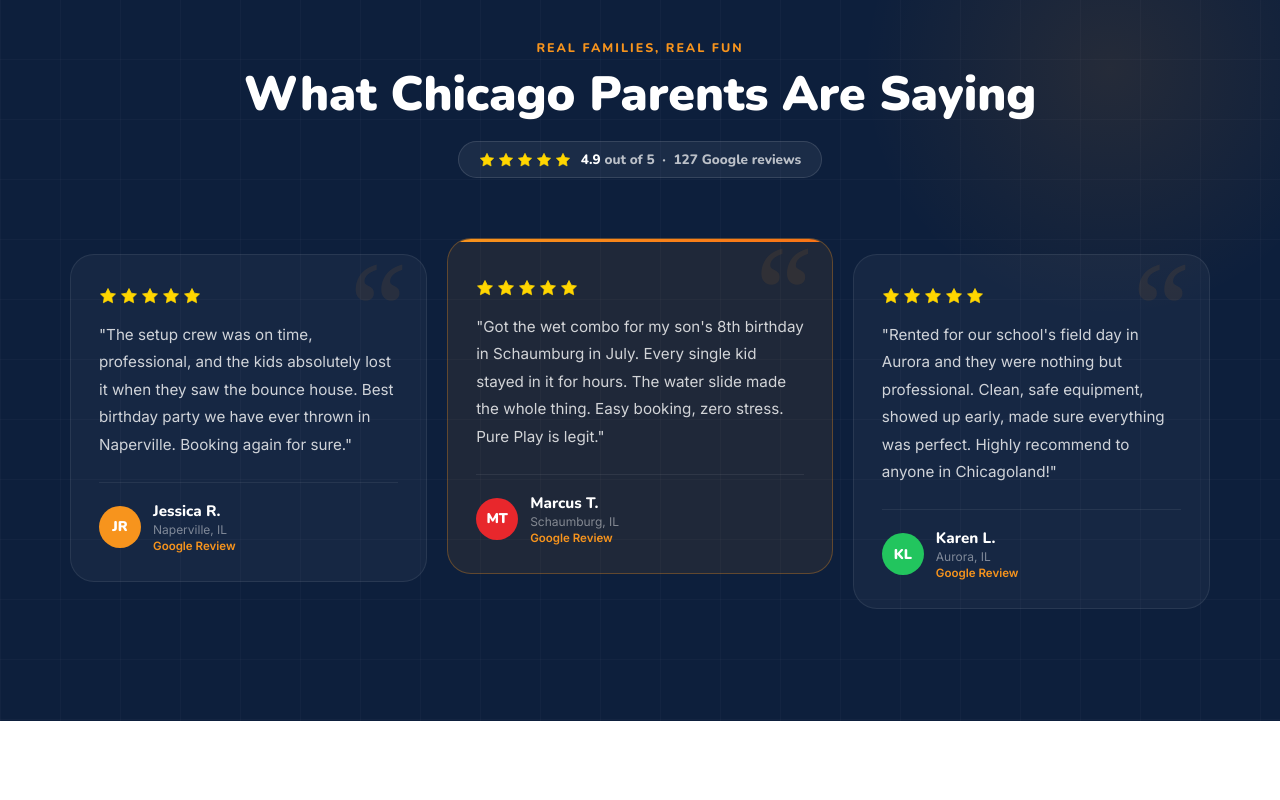
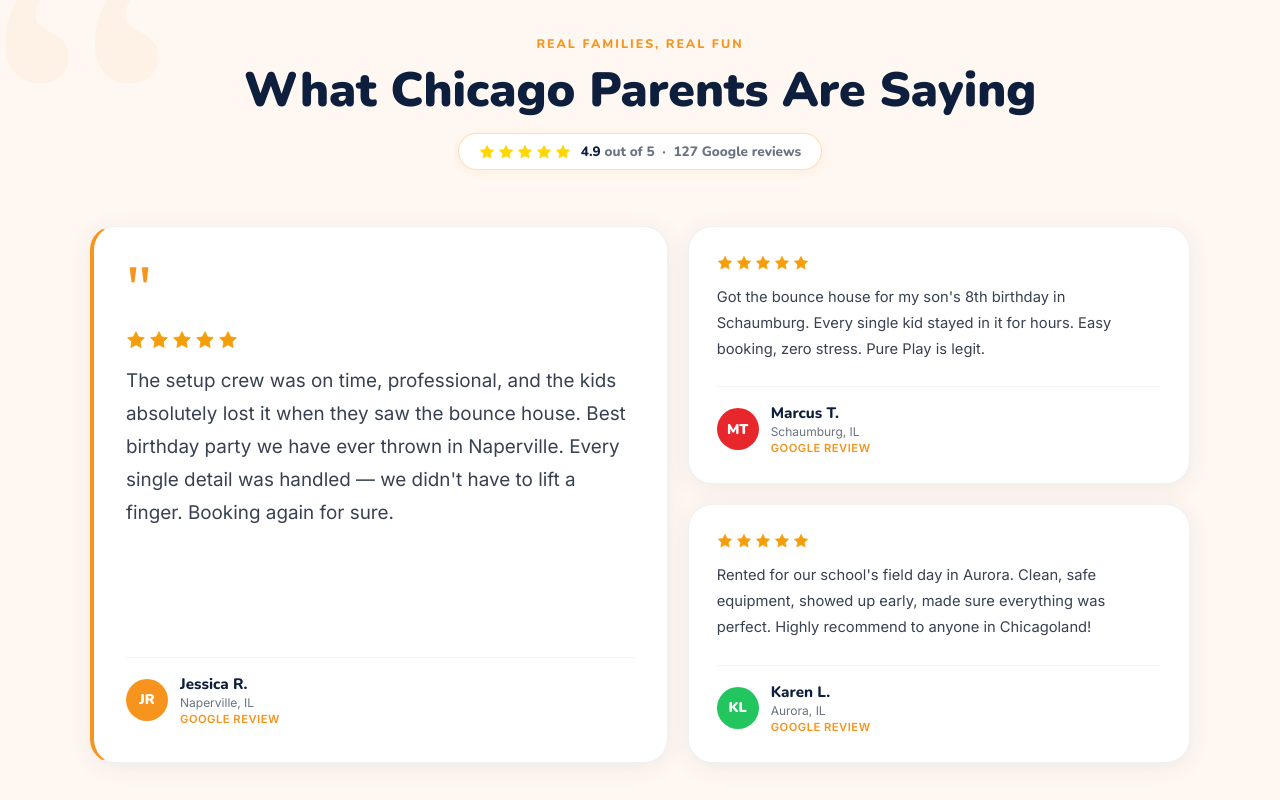
Before and after one commit to Mister-97/pureplay-rentals, a plain HTML site: page index.html in a window 1280 px wide. Shown: the part 3920-4720 px from the top of the page. Drawn offline with nearby package versions, Linux system fonts and the light colour scheme.

Commit message:
Testimonials redesign, sitemap city pages, button fix
- Testimonials: warm cream bg (#fff8f2), asymmetric 2-col layout —
  featured card spans full left column with orange left border + big quote,
  two compact side cards stacked right; white cards with soft shadow
- Sitemap: added all 8 city pages at priority 0.85
- Shop: Check Availability button white-space nowrap to prevent wrapping

Co-Authored-By: Claude Sonnet 4.6 <noreply@anthropic.com>

```diff
--- a/index.html
+++ b/index.html
@@ -877,133 +877,118 @@
 
     /* ===================== TESTIMONIALS ===================== */
     .testimonials {
-      background: var(--navy);
-      padding: 100px 5% 112px;
+      background: #fff8f2;
+      padding: 96px 5%;
       position: relative;
       overflow: hidden;
     }
-
-    /* Decorative grid lines */
     .testimonials::before {
-      content: '';
+      content: '\201C';
+      font-family: Georgia, serif;
+      font-size: 28rem;
+      line-height: 1;
+      color: var(--orange);
+      opacity: 0.05;
       position: absolute;
-      inset: 0;
-      background-image:
-        linear-gradient(rgba(255,255,255,0.025) 1px, transparent 1px),
-        linear-gradient(90deg, rgba(255,255,255,0.025) 1px, transparent 1px);
-      background-size: 60px 60px;
+      top: -60px; left: -20px;
       pointer-events: none;
-    }
-    /* Orange glow top-right */
-    .testimonials::after {
-      content: '';
-      position: absolute;
-      top: -120px; right: -80px;
-      width: 500px; height: 500px;
-      border-radius: 50%;
-      background: radial-gradient(circle, rgba(247,148,29,0.10) 0%, transparent 70%);
-      pointer-events: none;
+      user-select: none;
     }
 
     .testi-header {
       text-align: center;
-      margin-bottom: 20px;
-      position: relative;
-      z-index: 1;
+      margin-bottom: 56px;
     }
     .testi-header .section-label { color: var(--orange); }
-    .testi-header .section-title { color: var(--white); margin-bottom: 20px; }
-
-    /* Rating summary pill */
+    .testi-header .section-title { color: var(--navy); margin-bottom: 16px; }
+
     .testi-rating-pill {
       display: inline-flex;
       align-items: center;
       gap: 10px;
-      background: rgba(255,255,255,0.06);
-      border: 1px solid rgba(255,255,255,0.12);
+      background: var(--white);
+      border: 1.5px solid rgba(247,148,29,0.3);
       border-radius: 50px;
       padding: 8px 20px;
-      margin-bottom: 56px;
+      box-shadow: 0 2px 12px rgba(247,148,29,0.10);
     }
     .testi-rating-pill .stars { display: flex; gap: 3px; }
     .testi-rating-pill span {
       font-family: 'Nunito', sans-serif;
       font-weight: 800;
       font-size: 0.85rem;
-      color: rgba(255,255,255,0.7);
-    }
-    .testi-rating-pill strong { color: var(--white); }
-
+      color: var(--muted);
+    }
+    .testi-rating-pill strong { color: var(--navy); }
+
+    /* Asymmetric layout: big left + two stacked right */
     .testi-grid {
-      max-width: 1140px;
+      max-width: 1100px;
       margin: 0 auto;
       display: grid;
-      grid-template-columns: 1fr 1.08fr 1fr;
+      grid-template-columns: 1.15fr 1fr;
+      grid-template-rows: auto auto;
       gap: 20px;
-      align-items: start;
+      align-items: stretch;
+    }
+
+    .testi-card {
+      background: var(--white);
+      border-radius: 24px;
+      padding: 36px 32px;
       position: relative;
-      z-index: 1;
-    }
-
-    .testi-card {
-      background: rgba(255,255,255,0.04);
-      border: 1px solid rgba(255,255,255,0.08);
-      border-radius: 24px;
-      padding: 32px 28px 28px;
-      position: relative;
-      overflow: hidden;
+      box-shadow: 0 4px 24px rgba(13,31,60,0.07);
+      border: 1.5px solid rgba(13,31,60,0.06);
       opacity: 0;
-      transform: translateY(24px);
-      transition: border-color 0.3s, transform 0.3s, box-shadow 0.3s;
-    }
-    .testi-card::before {
-      content: '\201C';
-      font-family: Georgia, serif;
-      font-size: 8rem;
-      line-height: 1;
-      color: var(--orange);
-      opacity: 0.08;
-      position: absolute;
-      top: -12px; right: 20px;
-      pointer-events: none;
-      user-select: none;
+      transform: translateY(20px);
+      transition: transform 0.3s, box-shadow 0.3s;
     }
     .testi-card:hover {
       transform: translateY(-4px);
-      border-color: rgba(247,148,29,0.3);
-      box-shadow: 0 16px 48px rgba(0,0,0,0.25);
+      box-shadow: 0 12px 40px rgba(13,31,60,0.13);
     }
     .testi-card.visible {
       opacity: 1;
       transform: translateY(0);
-      transition: opacity 0.6s ease, transform 0.6s ease, border-color 0.3s, box-shadow 0.3s;
-    }
-    /* Featured middle card */
+      transition: opacity 0.6s ease, transform 0.6s ease, box-shadow 0.3s;
+    }
+
+    /* Featured = spans both rows on the left */
     .testi-card.featured {
-      background: rgba(247,148,29,0.08);
-      border-color: rgba(247,148,29,0.30);
-      margin-top: -16px;
-      padding-top: 40px;
-    }
-    .testi-card.featured::after {
-      content: '';
-      position: absolute;
-      top: 0; left: 0; right: 0;
-      height: 3px;
-      background: linear-gradient(90deg, var(--orange), #f97316);
-      border-radius: 24px 24px 0 0;
-    }
+      grid-row: 1 / 3;
+      display: flex;
+      flex-direction: column;
+      border-left: 4px solid var(--orange);
+      padding-left: 32px;
+    }
+    .testi-card.featured .testi-text {
+      font-size: 1.18rem;
+      line-height: 1.75;
+      flex: 1;
+    }
+    .testi-card.featured .testi-big-quote {
+      font-family: Georgia, serif;
+      font-size: 4rem;
+      line-height: 0.8;
+      color: var(--orange);
+      margin-bottom: 16px;
+      display: block;
+    }
+
+    /* Side cards (right column) */
+    .testi-card.side { padding: 28px 28px; }
+    .testi-card.side .testi-text { font-size: 0.92rem; }
 
     .testi-stars {
       display: flex;
       gap: 3px;
-      margin-bottom: 16px;
+      margin-bottom: 14px;
     }
 
     .testi-text {
-      font-size: 0.95rem;
-      line-height: 1.8;
-      color: rgba(255,255,255,0.80);
+      font-size: 1rem;
+      line-height: 1.75;
+      color: #374151;
       margin-bottom: 24px;
     }
 
@@ -1011,8 +996,9 @@
       display: flex;
       align-items: center;
       gap: 12px;
-      padding-top: 18px;
-      border-top: 1px solid rgba(255,255,255,0.07);
+      padding-top: 16px;
+      border-top: 1px solid var(--gray);
+      margin-top: auto;
     }
 
     .testi-avatar {
@@ -1028,9 +1014,16 @@
       flex-shrink: 0;
     }
 
-    .testi-name { font-family: 'Nunito', sans-serif; font-weight: 800; font-size: 0.95rem; color: var(--white); }
-    .testi-loc { font-size: 0.75rem; color: rgba(255,255,255,0.45); margin-top: 1px; }
-    .testi-source { font-size: 0.72rem; color: var(--orange); font-weight: 600; margin-top: 2px; }
+    .testi-name { font-family: 'Nunito', sans-serif; font-weight: 800; font-size: 0.95rem; color: var(--navy); }
+    .testi-loc { font-size: 0.75rem; color: var(--muted); margin-top: 1px; }
+    .testi-source {
+      font-size: 0.7rem;
+      color: var(--orange);
+      font-weight: 700;
+      text-transform: uppercase;
+      letter-spacing: 0.5px;
+      margin-top: 2px;
+    }
 
     /* ===================== FAQ ===================== */
     .faq-section {
@@ -1231,6 +1224,8 @@
       .sp-inner { grid-template-columns: 1fr 1fr; gap: 16px; }
       .sp-divider { display: none; }
       .sp-item { padding: 12px 16px; border-radius: 12px; background: var(--light); }
+      .testi-grid { grid-template-columns: 1fr; }
+      .testi-card.featured { grid-row: auto; }
     }
 
     @media (max-width: 640px) {
@@ -1617,15 +1612,17 @@
     </div>
     <div class="testi-grid">
 
-      <div class="testi-card">
+      <!-- Featured: spans both rows on the left -->
+      <div class="testi-card featured">
+        <span class="testi-big-quote" aria-hidden="true">"</span>
         <div class="testi-stars">
-          <svg width="18" height="18" viewBox="0 0 24 24" fill="var(--yellow)" stroke="var(--yellow)" stroke-width="1" aria-hidden="true"><polygon points="12 2 15.09 8.26 22 9.27 17 14.14 18.18 21.02 12 17.77 5.82 21.02 7 14.14 2 9.27 8.91 8.26 12 2"/></svg>
-          <svg width="18" height="18" viewBox="0 0 24 24" fill="var(--yellow)" stroke="var(--yellow)" stroke-width="1" aria-hidden="true"><polygon points="12 2 15.09 8.26 22 9.27 17 14.14 18.18 21.02 12 17.77 5.82 21.02 7 14.14 2 9.27 8.91 8.26 12 2"/></svg>
-          <svg width="18" height="18" viewBox="0 0 24 24" fill="var(--yellow)" stroke="var(--yellow)" stroke-width="1" aria-hidden="true"><polygon points="12 2 15.09 8.26 22 9.27 17 14.14 18.18 21.02 12 17.77 5.82 21.02 7 14.14 2 9.27 8.91 8.26 12 2"/></svg>
-          <svg width="18" height="18" viewBox="0 0 24 24" fill="var(--yellow)" stroke="var(--yellow)" stroke-width="1" aria-hidden="true"><polygon points="12 2 15.09 8.26 22 9.27 17 14.14 18.18 21.02 12 17.77 5.82 21.02 7 14.14 2 9.27 8.91 8.26 12 2"/></svg>
-          <svg width="18" height="18" viewBox="0 0 24 24" fill="var(--yellow)" stroke="var(--yellow)" stroke-width="1" aria-hidden="true"><polygon points="12 2 15.09 8.26 22 9.27 17 14.14 18.18 21.02 12 17.77 5.82 21.02 7 14.14 2 9.27 8.91 8.26 12 2"/></svg>
-        </div>
-        <p class="testi-text">"The setup crew was on time, professional, and the kids absolutely lost it when they saw the bounce house. Best birthday party we have ever thrown in Naperville. Booking again for sure."</p>
+          <svg width="20" height="20" viewBox="0 0 24 24" fill="#f59e0b" stroke="#f59e0b" stroke-width="1" aria-hidden="true"><polygon points="12 2 15.09 8.26 22 9.27 17 14.14 18.18 21.02 12 17.77 5.82 21.02 7 14.14 2 9.27 8.91 8.26 12 2"/></svg>
+          <svg width="20" height="20" viewBox="0 0 24 24" fill="#f59e0b" stroke="#f59e0b" stroke-width="1" aria-hidden="true"><polygon points="12 2 15.09 8.26 22 9.27 17 14.14 18.18 21.02 12 17.77 5.82 21.02 7 14.14 2 9.27 8.91 8.26 12 2"/></svg>
+          <svg width="20" height="20" viewBox="0 0 24 24" fill="#f59e0b" stroke="#f59e0b" stroke-width="1" aria-hidden="true"><polygon points="12 2 15.09 8.26 22 9.27 17 14.14 18.18 21.02 12 17.77 5.82 21.02 7 14.14 2 9.27 8.91 8.26 12 2"/></svg>
+          <svg width="20" height="20" viewBox="0 0 24 24" fill="#f59e0b" stroke="#f59e0b" stroke-width="1" aria-hidden="true"><polygon points="12 2 15.09 8.26 22 9.27 17 14.14 18.18 21.02 12 17.77 5.82 21.02 7 14.14 2 9.27 8.91 8.26 12 2"/></svg>
+          <svg width="20" height="20" viewBox="0 0 24 24" fill="#f59e0b" stroke="#f59e0b" stroke-width="1" aria-hidden="true"><polygon points="12 2 15.09 8.26 22 9.27 17 14.14 18.18 21.02 12 17.77 5.82 21.02 7 14.14 2 9.27 8.91 8.26 12 2"/></svg>
+        </div>
+        <p class="testi-text">The setup crew was on time, professional, and the kids absolutely lost it when they saw the bounce house. Best birthday party we have ever thrown in Naperville. Every single detail was handled — we didn't have to lift a finger. Booking again for sure.</p>
         <div class="testi-author">
           <div class="testi-avatar" style="background:var(--orange);">JR</div>
           <div>
@@ -1636,15 +1633,16 @@
         </div>
       </div>
 
-      <div class="testi-card featured">
+      <!-- Side card 1 -->
+      <div class="testi-card side">
         <div class="testi-stars">
-          <svg width="18" height="18" viewBox="0 0 24 24" fill="var(--yellow)" stroke="var(--yellow)" stroke-width="1" aria-hidden="true"><polygon points="12 2 15.09 8.26 22 9.27 17 14.14 18.18 21.02 12 17.77 5.82 21.02 7 14.14 2 9.27 8.91 8.26 12 2"/></svg>
-          <svg width="18" height="18" viewBox="0 0 24 24" fill="var(--yellow)" stroke="var(--yellow)" stroke-width="1" aria-hidden="true"><polygon points="12 2 15.09 8.26 22 9.27 17 14.14 18.18 21.02 12 17.77 5.82 21.02 7 14.14 2 9.27 8.91 8.26 12 2"/></svg>
-          <svg width="18" height="18" viewBox="0 0 24 24" fill="var(--yellow)" stroke="var(--yellow)" stroke-width="1" aria-hidden="true"><polygon points="12 2 15.09 8.26 22 9.27 17 14.14 18.18 21.02 12 17.77 5.82 21.02 7 14.14 2 9.27 8.91 8.26 12 2"/></svg>
-          <svg width="18" height="18" viewBox="0 0 24 24" fill="var(--yellow)" stroke="var(--yellow)" stroke-width="1" aria-hidden="true"><polygon points="12 2 15.09 8.26 22 9.27 17 14.14 18.18 21.02 12 17.77 5.82 21.02 7 14.14 2 9.27 8.91 8.26 12 2"/></svg>
-          <svg width="18" height="18" viewBox="0 0 24 24" fill="var(--yellow)" stroke="var(--yellow)" stroke-width="1" aria-hidden="true"><polygon points="12 2 15.09 8.26 22 9.27 17 14.14 18.18 21.02 12 17.77 5.82 21.02 7 14.14 2 9.27 8.91 8.26 12 2"/></svg>
-        </div>
-        <p class="testi-text">"Got the wet combo for my son's 8th birthday in Schaumburg in July. Every single kid stayed in it for hours. The water slide made the whole thing. Easy booking, zero stress. Pure Play is legit."</p>
+          <svg width="16" height="16" viewBox="0 0 24 24" fill="#f59e0b" stroke="#f59e0b" stroke-width="1" aria-hidden="true"><polygon points="12 2 15.09 8.26 22 9.27 17 14.14 18.18 21.02 12 17.77 5.82 21.02 7 14.14 2 9.27 8.91 8.26 12 2"/></svg>
+          <svg width="16" height="16" viewBox="0 0 24 24" fill="#f59e0b" stroke="#f59e0b" stroke-width="1" aria-hidden="true"><polygon points="12 2 15.09 8.26 22 9.27 17 14.14 18.18 21.02 12 17.77 5.82 21.02 7 14.14 2 9.27 8.91 8.26 12 2"/></svg>
+          <svg width="16" height="16" viewBox="0 0 24 24" fill="#f59e0b" stroke="#f59e0b" stroke-width="1" aria-hidden="true"><polygon points="12 2 15.09 8.26 22 9.27 17 14.14 18.18 21.02 12 17.77 5.82 21.02 7 14.14 2 9.27 8.91 8.26 12 2"/></svg>
+          <svg width="16" height="16" viewBox="0 0 24 24" fill="#f59e0b" stroke="#f59e0b" stroke-width="1" aria-hidden="true"><polygon points="12 2 15.09 8.26 22 9.27 17 14.14 18.18 21.02 12 17.77 5.82 21.02 7 14.14 2 9.27 8.91 8.26 12 2"/></svg>
+          <svg width="16" height="16" viewBox="0 0 24 24" fill="#f59e0b" stroke="#f59e0b" stroke-width="1" aria-hidden="true"><polygon points="12 2 15.09 8.26 22 9.27 17 14.14 18.18 21.02 12 17.77 5.82 21.02 7 14.14 2 9.27 8.91 8.26 12 2"/></svg>
+        </div>
+        <p class="testi-text">Got the bounce house for my son's 8th birthday in Schaumburg. Every single kid stayed in it for hours. Easy booking, zero stress. Pure Play is legit.</p>
         <div class="testi-author">
           <div class="testi-avatar" style="background:var(--red);">MT</div>
           <div>
@@ -1655,15 +1653,16 @@
         </div>
       </div>
 
-      <div class="testi-card">
+      <!-- Side card 2 -->
+      <div class="testi-card side">
         <div class="testi-stars">
-          <svg width="18" height="18" viewBox="0 0 24 24" fill="var(--yellow)" stroke="var(--yellow)" stroke-width="1" aria-hidden="true"><polygon points="12 2 15.09 8.26 22 9.27 17 14.14 18.18 21.02 12 17.77 5.82 21.02 7 14.14 2 9.27 8.91 8.26 12 2"/></svg>
-          <svg width="18" height="18" viewBox="0 0 24 24" fill="var(--yellow)" stroke="var(--yellow)" stroke-width="1" aria-hidden="true"><polygon points="12 2 15.09 8.26 22 9.27 17 14.14 18.18 21.02 12 17.77 5.82 21.02 7 14.14 2 9.27 8.91 8.26 12 2"/></svg>
-          <svg width="18" height="18" viewBox="0 0 24 24" fill="var(--yellow)" stroke="var(--yellow)" stroke-width="1" aria-hidden="true"><polygon points="12 2 15.09 8.26 22 9.27 17 14.14 18.18 21.02 12 17.77 5.82 21.02 7 14.14 2 9.27 8.91 8.26 12 2"/></svg>
-          <svg width="18" height="18" viewBox="0 0 24 24" fill="var(--yellow)" stroke="var(--yellow)" stroke-width="1" aria-hidden="true"><polygon points="12 2 15.09 8.26 22 9.27 17 14.14 18.18 21.02 12 17.77 5.82 21.02 7 14.14 2 9.27 8.91 8.26 12 2"/></svg>
-          <svg width="18" height="18" viewBox="0 0 24 24" fill="var(--yellow)" stroke="var(--yellow)" stroke-width="1" aria-hidden="true"><polygon points="12 2 15.09 8.26 22 9.27 17 14.14 18.18 21.02 12 17.77 5.82 21.02 7 14.14 2 9.27 8.91 8.26 12 2"/></svg>
-        </div>
-        <p class="testi-text">"Rented for our school's field day in Aurora and they were nothing but professional. Clean, safe equipment, showed up early, made sure everything was perfect. Highly recommend to anyone in Chicagoland!"</p>
+          <svg width="16" height="16" viewBox="0 0 24 24" fill="#f59e0b" stroke="#f59e0b" stroke-width="1" aria-hidden="true"><polygon points="12 2 15.09 8.26 22 9.27 17 14.14 18.18 21.02 12 17.77 5.82 21.02 7 14.14 2 9.27 8.91 8.26 12 2"/></svg>
+          <svg width="16" height="16" viewBox="0 0 24 24" fill="#f59e0b" stroke="#f59e0b" stroke-width="1" aria-hidden="true"><polygon points="12 2 15.09 8.26 22 9.27 17 14.14 18.18 21.02 12 17.77 5.82 21.02 7 14.14 2 9.27 8.91 8.26 12 2"/></svg>
+          <svg width="16" height="16" viewBox="0 0 24 24" fill="#f59e0b" stroke="#f59e0b" stroke-width="1" aria-hidden="true"><polygon points="12 2 15.09 8.26 22 9.27 17 14.14 18.18 21.02 12 17.77 5.82 21.02 7 14.14 2 9.27 8.91 8.26 12 2"/></svg>
+          <svg width="16" height="16" viewBox="0 0 24 24" fill="#f59e0b" stroke="#f59e0b" stroke-width="1" aria-hidden="true"><polygon points="12 2 15.09 8.26 22 9.27 17 14.14 18.18 21.02 12 17.77 5.82 21.02 7 14.14 2 9.27 8.91 8.26 12 2"/></svg>
+          <svg width="16" height="16" viewBox="0 0 24 24" fill="#f59e0b" stroke="#f59e0b" stroke-width="1" aria-hidden="true"><polygon points="12 2 15.09 8.26 22 9.27 17 14.14 18.18 21.02 12 17.77 5.82 21.02 7 14.14 2 9.27 8.91 8.26 12 2"/></svg>
+        </div>
+        <p class="testi-text">Rented for our school's field day in Aurora. Clean, safe equipment, showed up early, made sure everything was perfect. Highly recommend to anyone in Chicagoland!</p>
         <div class="testi-author">
           <div class="testi-avatar" style="background:#22c55e;">KL</div>
           <div>
```
Also changed, not shown: sitemap.xml (+10 -0 lines).
